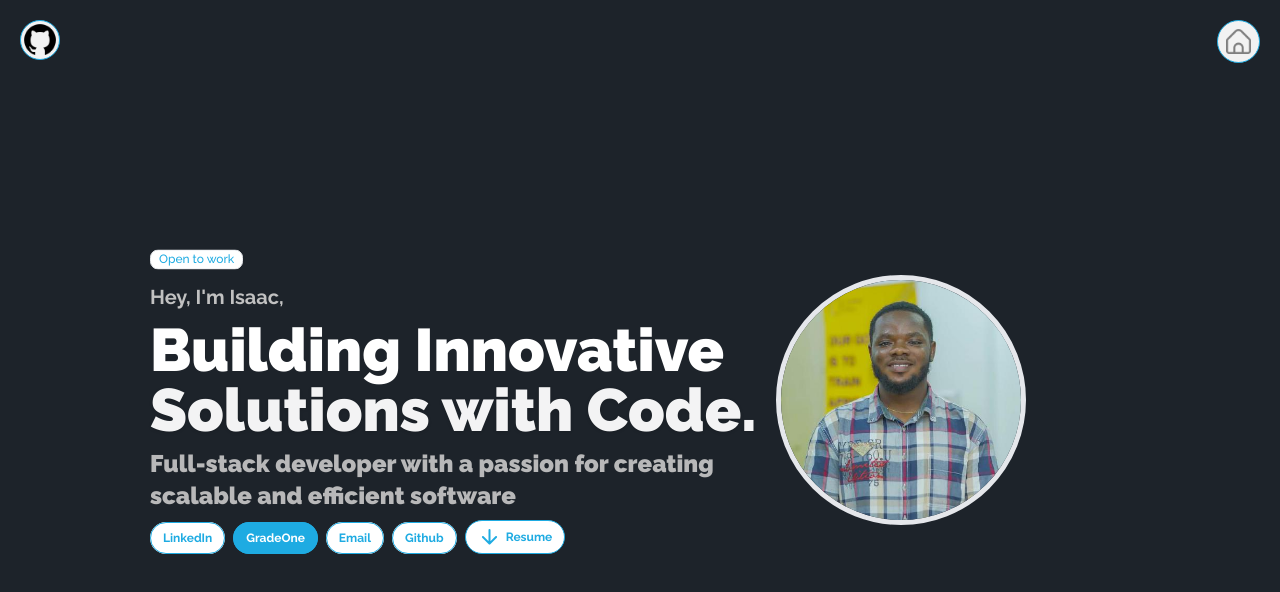
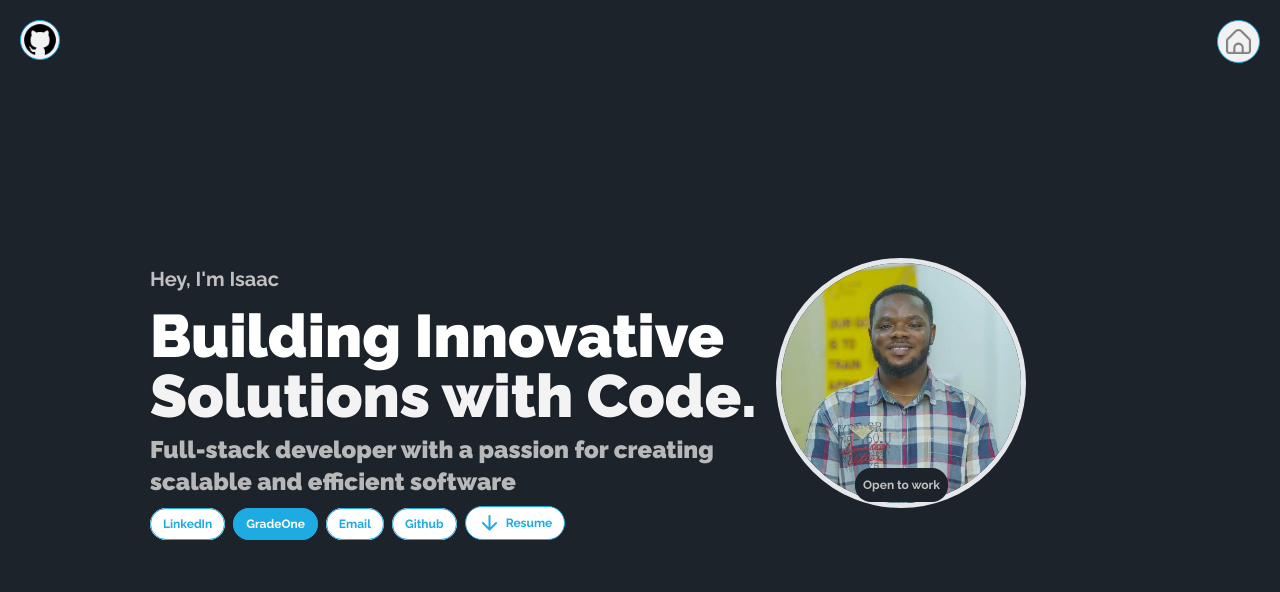
Before and after one commit to Isaac-8080/react-portfolio, a React (Vite) app: page / in a window 1280 px wide. Shown: the top 592 px of the page. Built offline with nearby package versions, Linux system fonts and the light colour scheme; a web font is replaced by a local one.

Commit message:
Hero updated

```diff
--- a/src/components/Hero.jsx
+++ b/src/components/Hero.jsx
@@ -13,19 +13,23 @@ const Hero = () => {
   return (
     <>
 
-      <div id="hero-section" className="h-[100dvh] rounded md:px-[150px]">
+      <div id="hero-section" className="md:h-[80dvh] h-[100dvh] rounded md:px-[150px] bg-whit">
 
         <div className="flex flex-col md:flex-row-reverse items-center justify-end gap-5 h-[100dvh] mt-[20px] md:mt-0">
 
           <div data-aos="fade-zoom-in" data-aos-easing="ease-in-back" data-aos-delay="300" data-aos-offset="1">
             <img src="./images/image1.jpeg" className="w-[250px] border-[5px] rounded-full md:mt-0" alt="my head shot" />
+            <p className="p-2 dark-theme w-fit mx-auto -translate-y-10 text-center rounded-2xl text-[12px] font-bold">Open to work</p>
           </div>
 
           <div className="px-5 md:px-0 flex flex-col gap-2" data-aos="fade-zoom-in" data-aos-easing="ease-in-back" data-aos-delay="300" data-aos-offset="1">
 
-            <p className="px-2 bg-[#FFFFFF] w-fit rounded-lg border border-primary animate-bounce text-primaryColor text-[12px] font-medium mt-2">Open to work</p>
+            <div className='flex flex-row items-center gap-3'>
+              <p className="font-bold text-[20px] text-left py-1">Hey, I'm Isaac</p>
 
-            <p className="font-bold text-[20px] text-left">Hey, I'm Isaac,</p>
+              {/* <p className="px-2 py-1 bg-[#FFFFFF] w-fit rounded-2xl duration-1000 border border-primary animate-pulse text-primaryColor text-[12px] font-bold">Open to work</p> */}
+            </div>
+
 
             <h1 className="text-6xl font-black text-[#FFFFFF]">
               Building Innovative <br /> <span className="opacity-95 drop-shadow">Solutions with Code.</span>
@@ -53,9 +57,9 @@ const Hero = () => {
                 <a href="https://github.com/Isaac-8080" target="_blank" className="py-2 px-3 hover:bg-primaryColor bg-[#FFFFFF] hover:text-[#FFFFFF] w-fit rounded-3xl border border-primaryColor ease-in-out duration-300  text-primaryColor text-[12px] font-bold cursor-pointer">Github</a>
               </div>
 
-              <a href="./resume/Isaac-Opoku-Manu.pdf" download="Isaac Opoku Manu - Resume" className="flex flex-row items-center gap-1 py-1 px-3 hover:bg-primaryColor bg-[#FFFFFF] hover:text-[#FFFFFF] w-fit rounded-3xl border border-primaryColor ease-in-out duration-300  text-primaryColor text-[12px] font-bold cursor-pointer">
+              <a href="./resume/Isaac-Opoku-Manu.pdf" download="Isaac Opoku Manu - Resume" className="flex flex-row items-center gap-1 py-1 px-3 hover:bg-primaryColor bg-[#FFFFFF] hover:text-[#FFFFFF] w-fit rounded-3xl border border-primaryColor ease-in-out duration-300  text-primaryColor font-bold cursor-pointer">
                 <span className="material-symbols-rounded">arrow_downward</span>
-                <span>Resume</span>
+                <span className=' text-[12px]'>Resume</span>
               </a>
 
             </div>
```
